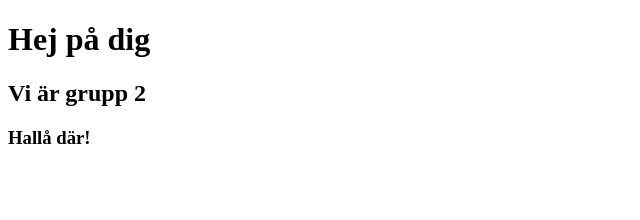
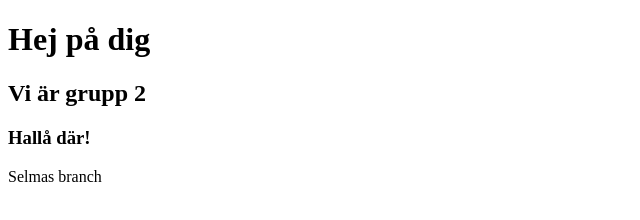
Before and after one commit to flaviusvali/intro, a plain HTML site: page index.html in a window 1280 px wide. Shown: the whole page, without its empty margins (0-640 px from the left). Drawn offline with Linux system fonts and the light colour scheme.

Commit message:
new branch

```diff
--- a/index.html
+++ b/index.html
@@ -11,5 +11,7 @@
     <h1>Hej på dig</h1>
     <h2>Vi är grupp 2</h2>
     <h3>Hallå där!</h3>
+
+    <p>Selmas branch</p>
 </body>
 </html
```
